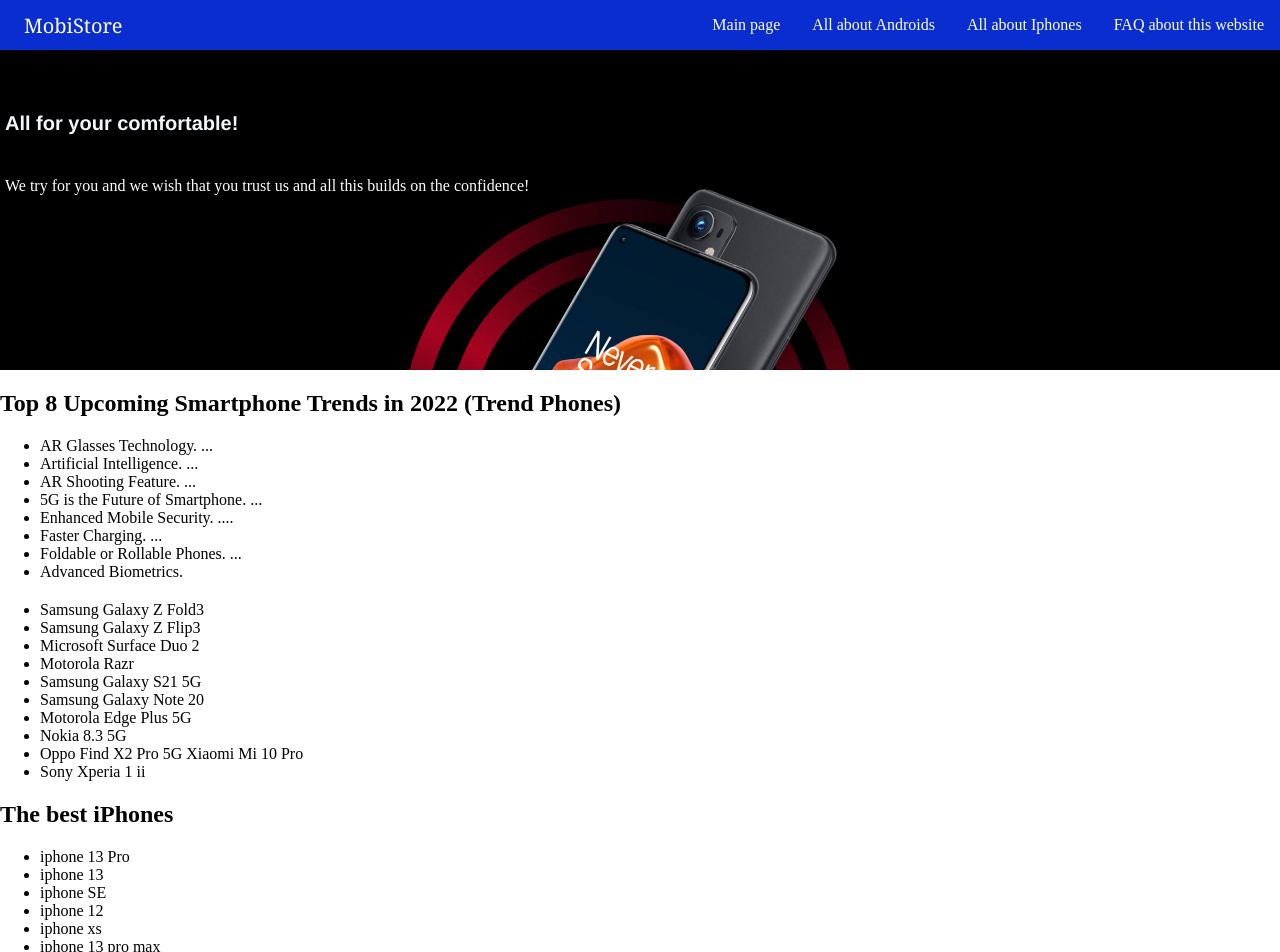
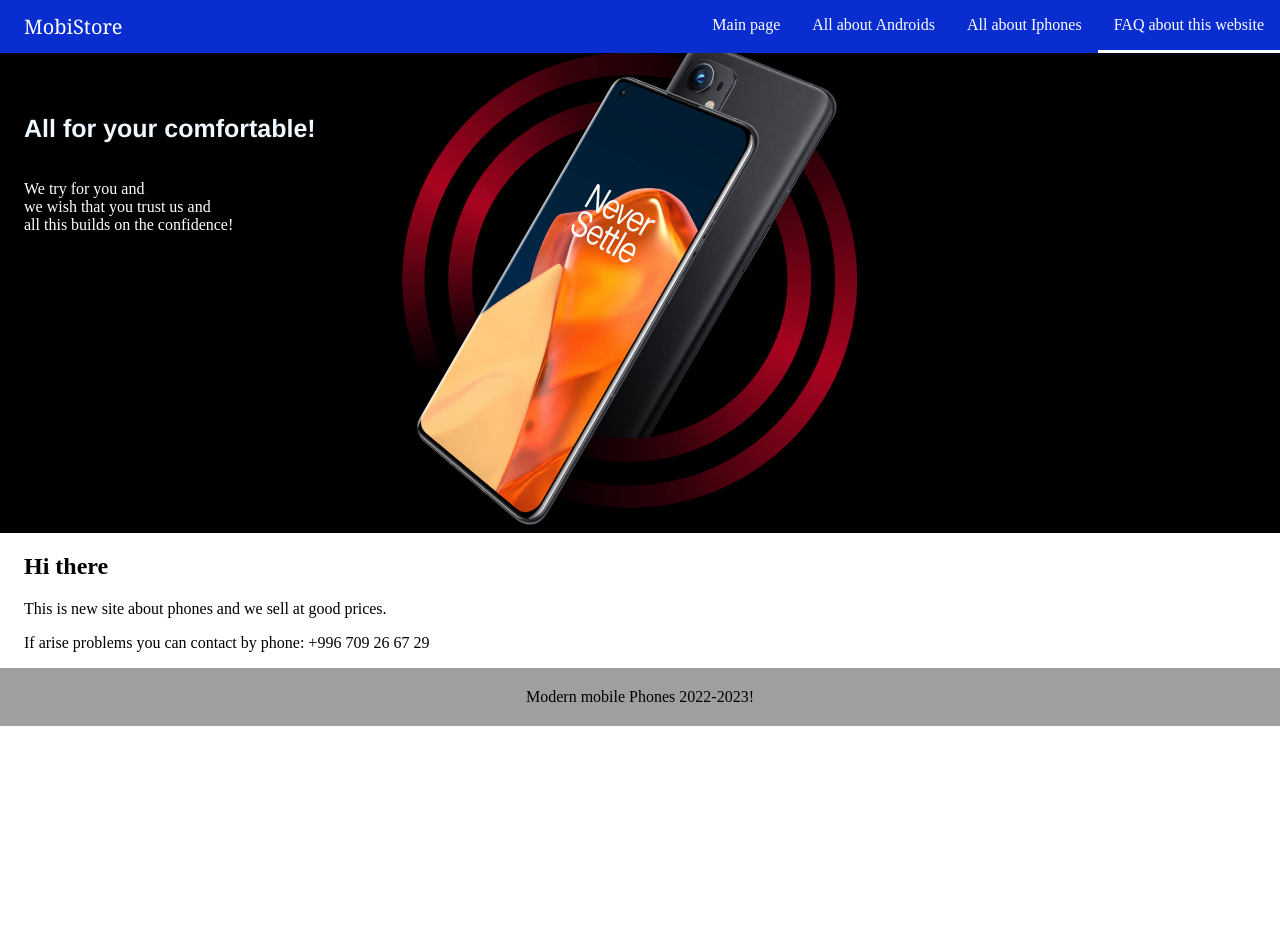
Before and after one commit to BaymanovNamat/diploma, a React (Create React App) app: page /faq in a window 1280 px wide. Shown: the top 952 px of the page. After the commit the page ends 800 px from the top, so only its background shows below. Built offline with nearby package versions, Linux system fonts and the light colour scheme; a web font is replaced by a local one.

Commit message:
added new changes

```diff
--- /dev/null
+++ b/src/App.css
@@ -0,0 +1,3 @@
+.route__container {
+  padding: 0 1.5rem;
+}
--- a/src/App.js
+++ b/src/App.js
@@ -1,3 +1,4 @@
+import { Route, Routes } from "react-router-dom";
 import Footer from "./components/Footer/Footer";
 import Header from "./components/Header/Header";
 import Nav from "./components/Nav/Nav";
@@ -5,18 +6,21 @@
 import Alliphones from "./pages/Alliphones";
 import Faq from "./pages/Faq";
 import Mainpage from "./pages/Mainpage";
-
+import "./App.css";
 function App() {
   return (
     <div className="App">
       < Nav/>
 
       <Header/>
-
-      <Mainpage/>
-      <Allandroid/>
-      <Alliphones/>
-      <Faq/>
+      <div className="route__container">
+        <Routes>
+          <Route path="/" element={<Mainpage/>}/>
+          <Route path="/allandroid" element= {<Allandroid/>}/>
+          <Route path="alliphones" element={<Alliphones/>}/>
+          <Route path="faq" element={<Faq/>}/>
+      </Routes>
+      </div>
 
 
       <Footer/>
--- a/src/components/Header/Header.css
+++ b/src/components/Header/Header.css
@@ -1,24 +1,28 @@
 .Header {
-  min-height: 40vh;
+  min-height: 60vh;
   background-size: cover;
-
+  /* background-repeat: repeat; */
+  background-position: 50% 36%;
+  /* background-attachment: scroll; */
 }
 .Header__container {
   display: flex;
   flex-direction: column;
+  /* justify-content: center; */
+  /* align-items: center; */
 }
 .container__hollow {
   min-height: 40px;
 }
 .Header h2 {
   font-family: 'Franklin Gothic Medium', 'Arial Narrow', Arial, sans-serif;
-  font-size: 20px;
+  font-size: 25px;
   color: aliceblue;
-  padding: 5px;
+  padding: 0 1.5rem;
 
 }
 .Header p {
   color: rgb(255, 255, 255);
   font-size: 16px;
-  padding: 5px;
+  padding: 0 1.5rem;
 }
--- a/src/components/Header/Header.js
+++ b/src/components/Header/Header.js
@@ -18,7 +18,7 @@
           All for your comfortable!
         </h2>
         <p>
-          We try for you and we wish that you trust us and all this builds on the confidence!
+          We try for you and <br/> we wish that you trust us and <br/> all this builds on the confidence!
         </p>
       </div>
     </header>
--- a/src/components/Nav/Nav.js
+++ b/src/components/Nav/Nav.js
@@ -9,16 +9,16 @@
       <div className="Nav__container">
         <Logo/>
         <ul>
-          <Navitem url="/">
+          <Navitem url="/" active>
             Main page
           </Navitem>
-          <Navitem url="/">
+          <Navitem url="/allandroid">
             All about Androids
           </Navitem>
-          <Navitem url="/">
+          <Navitem url="/alliphones">
             All about Iphones
           </Navitem>
-          <Navitem url="/">
+          <Navitem url="/faq">
             FAQ about this website
           </Navitem>
         </ul>
--- a/src/components/Nav/Navitem/Navitem.css
+++ b/src/components/Nav/Navitem/Navitem.css
@@ -5,6 +5,9 @@
   color: rgb(255, 255, 255);
   font-family: 'Source Serif Pro', serif;
 }
+.active {
+  border-bottom: 3px solid white;
+}
 .Navitem a:hover{
   background-color: rgb(39, 72, 218);
 }
--- a/src/components/Nav/Navitem/Navitem.js
+++ b/src/components/Nav/Navitem/Navitem.js
@@ -1,12 +1,14 @@
+import { NavLink } from "react-router-dom";
 import "./Navitem.css";
 
 
 function Navitem(props) {
   return (
     <li className="Navitem">
-      <a href={props.url}>
+      <NavLink to={props.url} active={props.active}>
+
         {props.children}
-      </a>
+      </NavLink>
     </li>
   );
 };
--- a/src/index.js
+++ b/src/index.js
@@ -3,10 +3,15 @@
 import './index.css';
 import App from './App';
 import reportWebVitals from './reportWebVitals';
+import { BrowserRouter } from 'react-router-dom';
 
 ReactDOM.render(
   <React.StrictMode>
-    <App />
+
+    <BrowserRouter>
+      <App />
+    </BrowserRouter>
+
   </React.StrictMode>,
   document.getElementById('root')
 );
--- a/src/pages/Allandroid.js
+++ b/src/pages/Allandroid.js
@@ -2,7 +2,7 @@
   return (
     <article>
       <h2>
-
+        Android powers some of the world’s top cameras. So when the action speeds up or the lights go down low, you always get that perfect shot.
       </h2>
 
       <ul>
--- a/src/pages/Faq.js
+++ b/src/pages/Faq.js
@@ -1,12 +1,15 @@
 function Faq(props) {
   return (
     <article>
+      <h2>
+        Hi there
+      </h2>
       <p>
         This is new site about phones and we sell at good prices.
       </p>
-      <aside>
+      <p>
         If arise problems you can contact by phone: +996 709 26 67 29
-      </aside>
+      </p>
 
     </article>
   );
```
